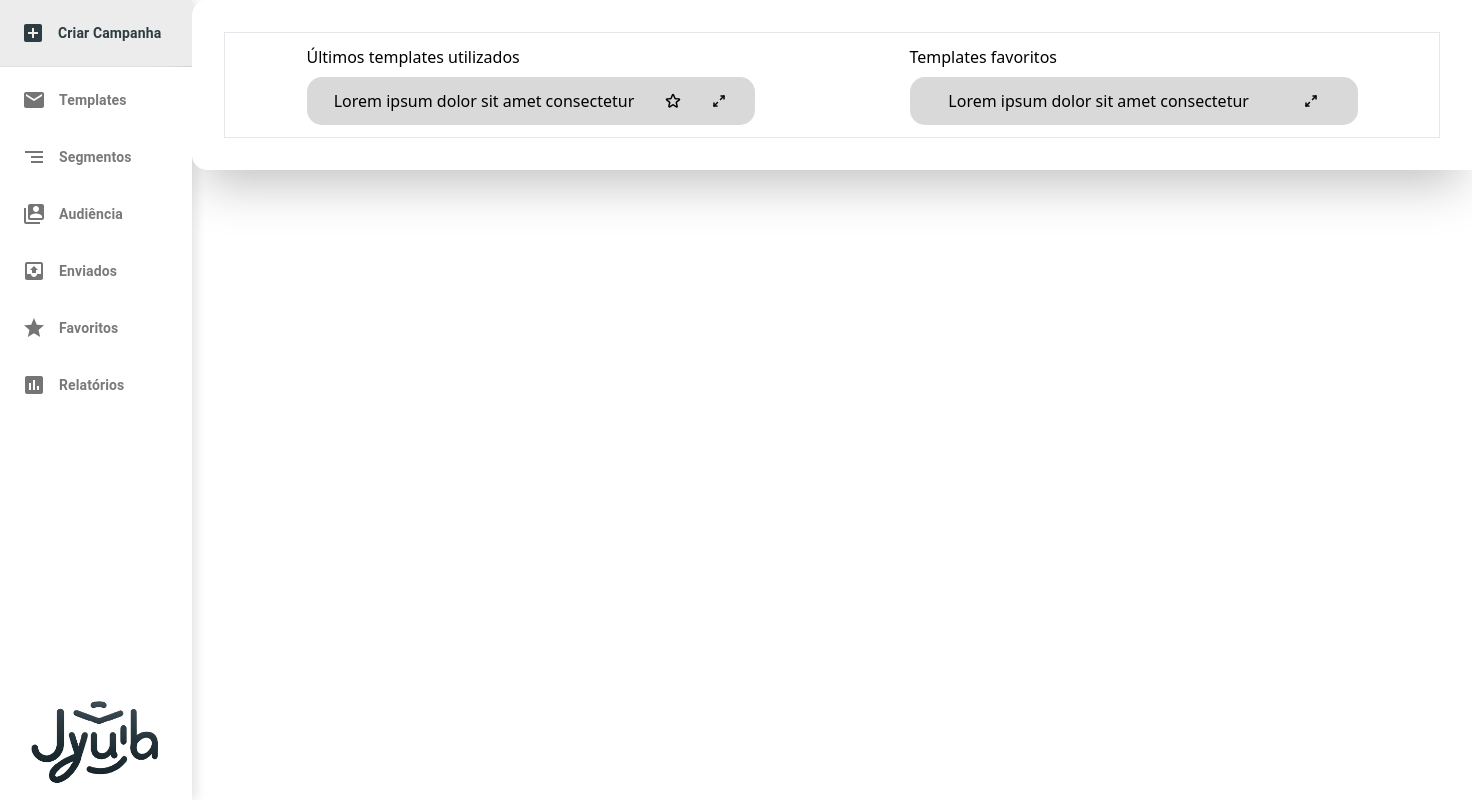
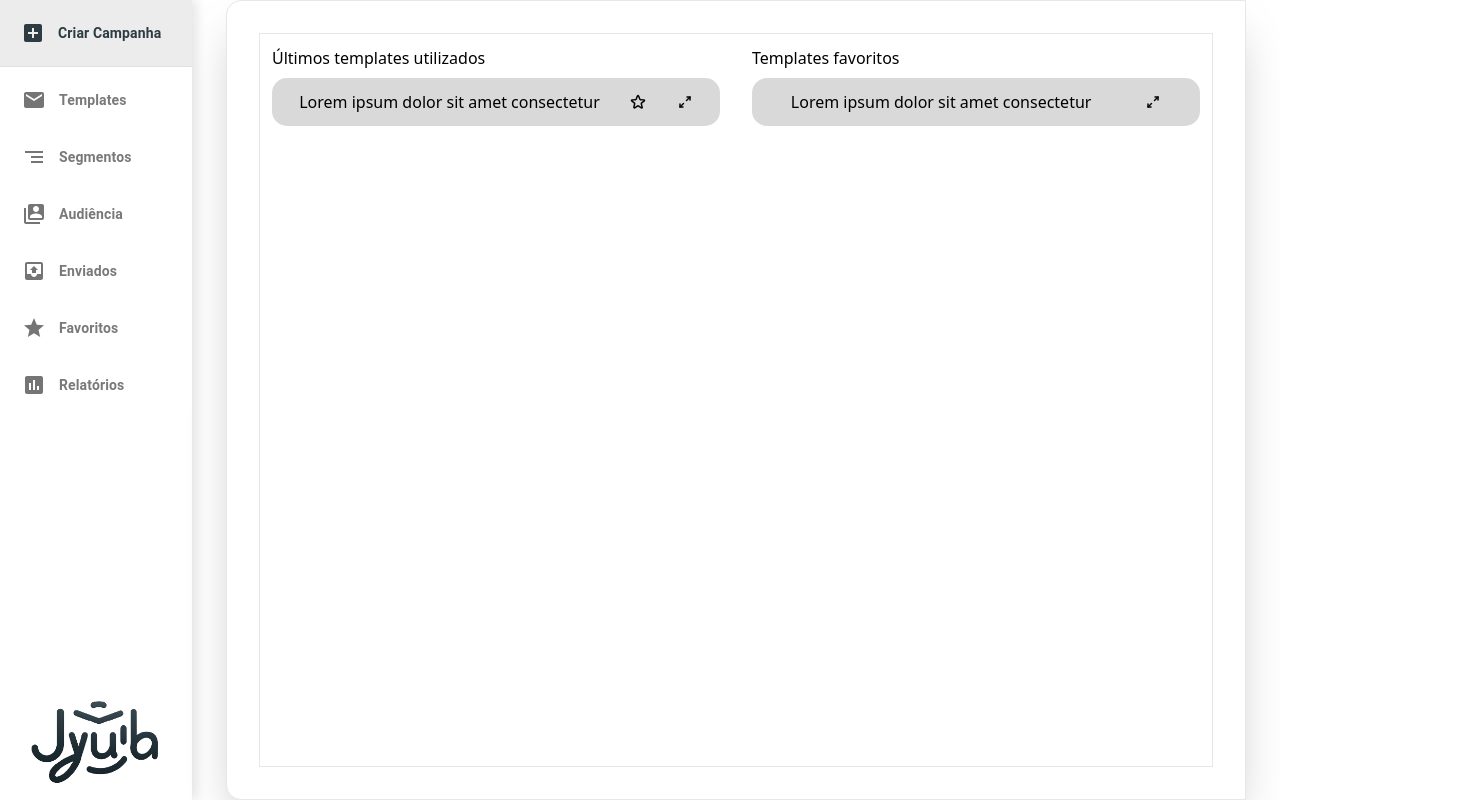
Before and after one commit to oasis-42/jyula-email-frontend, a React (Vite) app: page /criar-campanha in a window 1280 px wide. Shown: the whole page, 1472 px wide, since content can reach past the window. Built offline with nearby package versions, Linux system fonts and the light colour scheme.

Commit message:
style: Finalizando o estilo da Page Criar campanha

```diff
--- a/src/pages/createCampaign.jsx
+++ b/src/pages/createCampaign.jsx
@@ -6,16 +6,19 @@ export default function CreateCampaign() {
   return (
     <>
       <article
-        className="w-screen
-    h-min-screen
+        className="w-fit
+        h-full
         rounded-tl-[15px]
         rounded-bl-[15px]
         p-8
         bg-[#FFFFFF]
         shadow-2xl
         flex
-    justify-around">
-        <section className="flex p-1 w-full border justify-around">
+        justify-center
+        border
+        my-0
+        mx-auto">
+        <section className="flex p-1 gap-4 border justify-around">
           <LastTemplates />
           <FavoritesTemplates />
         </section>
```
Lines whose indentation alone changed are shown as unchanged.
